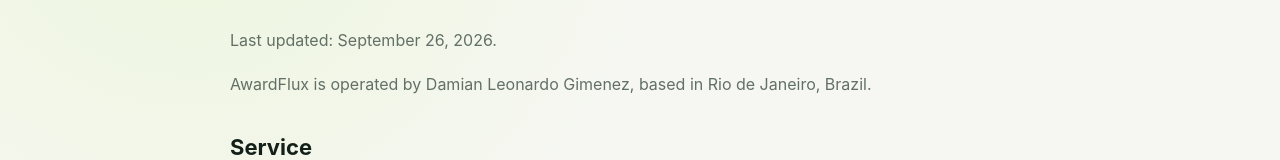
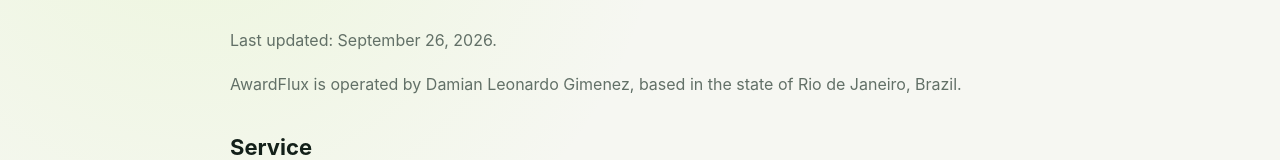
Before and after one commit to dgimenez6/awardflux, a Next.js app: page /terms in a window 1280 px wide. Shown: the part 292-452 px from the top of the page. Built offline with nearby package versions, Linux system fonts and the light colour scheme.

Commit message:
Clarify operator is based in Rio de Janeiro state

```diff
--- a/app/terms/page.tsx
+++ b/app/terms/page.tsx
@@ -13,7 +13,7 @@
         <p>Last updated: September 26, 2026.</p>
 
         <p>
-          AwardFlux is operated by Damian Leonardo Gimenez, based in Rio de
+          AwardFlux is operated by Damian Leonardo Gimenez, based in the state of Rio de
           Janeiro, Brazil.
         </p>
 
```
